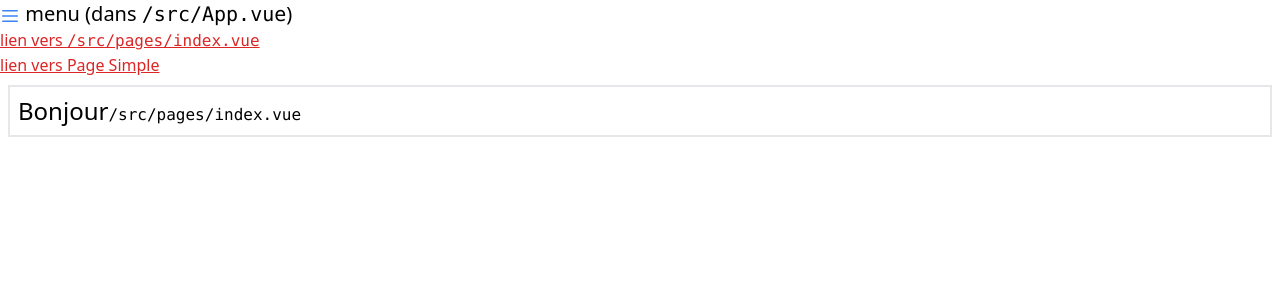
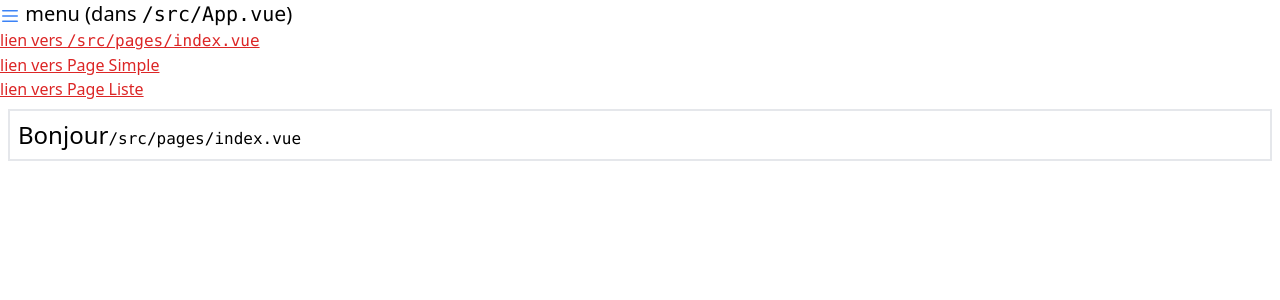
Before and after one commit to BryanFerry25/TP01-3.4-Bryan, a Vue app: page / in a window 1280 px wide. Shown: the top 300 px of the page. Built offline with nearby package versions, Linux system fonts and the light colour scheme.

Commit message:
création de la constante avec plusieurs objet

```diff
--- a/src/App.vue
+++ b/src/App.vue
@@ -20,6 +20,11 @@
         </router-link>
       </li>
 
+      <li>
+        <router-link class="text-red-600 underline" to="/liste">
+          <h2>lien vers Page Liste</h2>
+        </router-link>
+      </li>
     </ul>
   </nav>
 
--- /dev/null
+++ b/src/pages/liste.vue
@@ -0,0 +1,11 @@
+<template>
+
+</template>
+
+<script setup lang="ts">
+
+
+const maisons = [{nom:"Maison", price:5000, favoris:true, txt:"Belle Maison", nbbath:3, nbsize:"500 m²", img:"/public/maison.jpg"}, {nom:"Maison 2", price:4500, favoris:false, txt:"Agréable maison", nbbath:1, nbsize:"300 m²", img:"/public/maison2.jpg"}]
+
+
+</script>
--- a/src/pages/simple.vue
+++ b/src/pages/simple.vue
@@ -4,6 +4,7 @@
 
 
         <card class="w-1/2" v-bind="objet"/>
+
     </div>
     </template>
 
```
Also changed, not shown: 1 other file (tests, documents, lock files or other folders).
